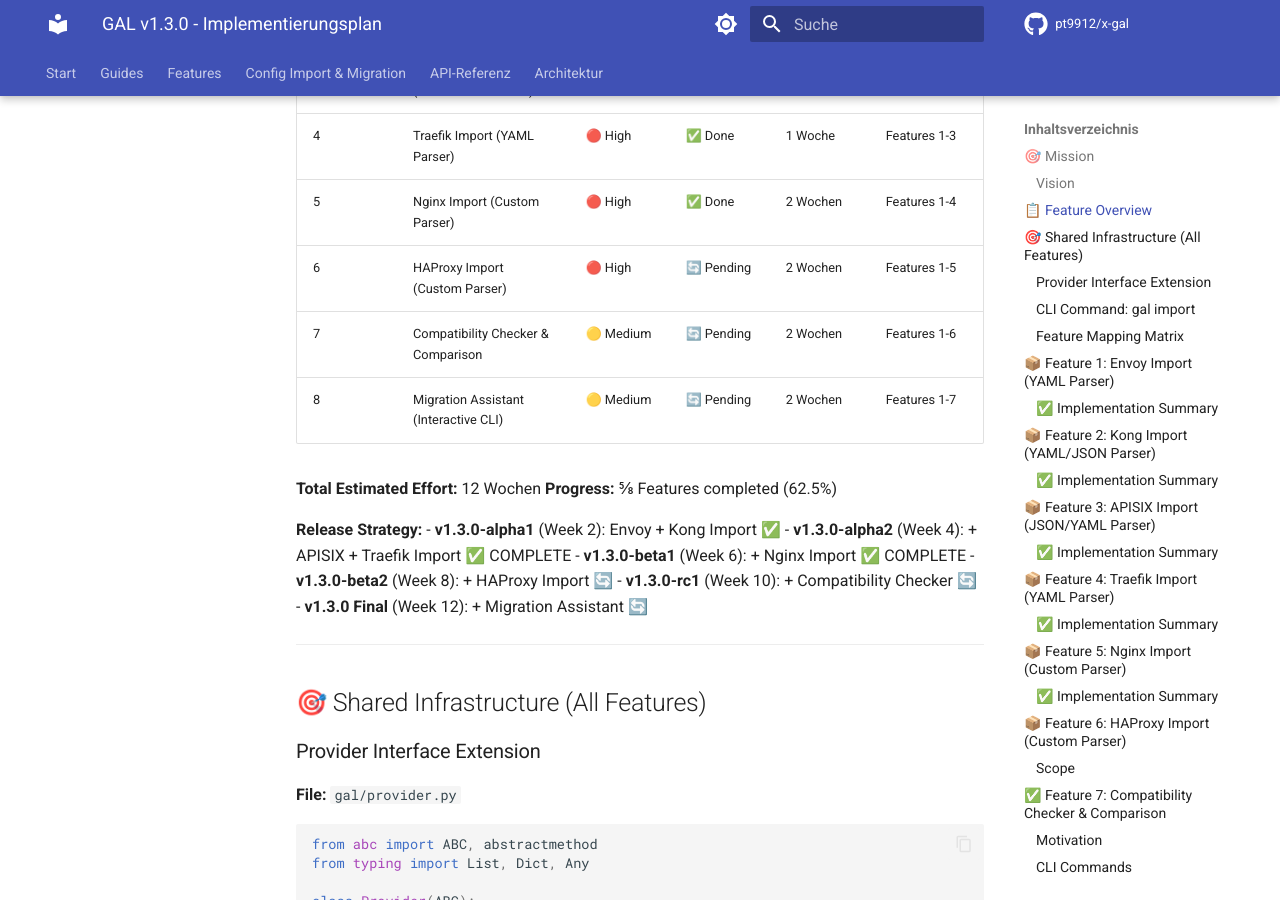
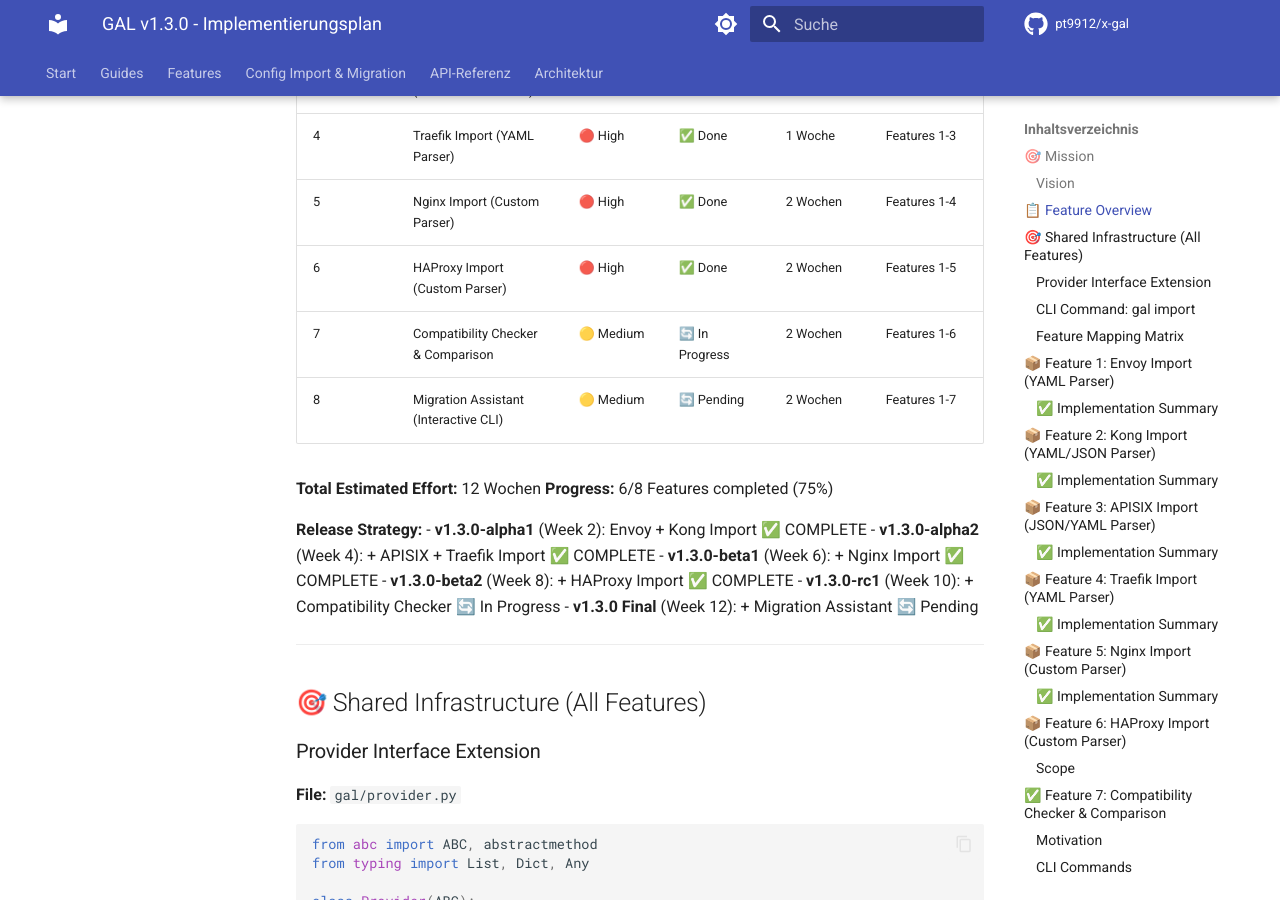
Before and after one commit to pt9912/x-gal, an MkDocs documentation site: the page built from docs/v1.3.0-PLAN.md, in a window 1280 px wide and 900 px high, scrolled down 900 px. Built offline with MkDocs 1.6.1 and Material for MkDocs 9.7.7, drawn with Linux system fonts in a browser that asks for light colours; comment, search, counter and statistics services are not loaded; the version menu is left out.

Commit message:
docs(v1.3.0): Update plan status - Feature 6 completed, starting Feature 7
Update v1.3.0-PLAN.md to reflect completion of Feature 6 (HAProxy Import)
and begin Feature 7 (Compatibility Checker).

## Status Updates

**Feature 6: HAProxy Import**
- Status: 🔄 Pending → ✅ Done
- All 28 tests passing
- Parser coverage: 88%
- Implementation complete with examples and documentation

**Feature 7: Compatibility Checker**
- Status: 🔄 Pending → 🔄 In Progress
- Starting implementation

**Progress:**
- Overall: 5/8 (62.5%) → 6/8 (75%)
- v1.3.0-beta2: 🔄 → ✅ COMPLETE
- v1.3.0-rc1: 🔄 Pending → 🔄 In Progress

## Completed Features (6/8)
1. ✅ Envoy Import (YAML Parser)
2. ✅ Kong Import (YAML Parser)
3. ✅ APISIX Import (JSON/YAML Parser)
4. ✅ Traefik Import (YAML Parser)
5. ✅ Nginx Import (Custom Parser)
6. ✅ HAProxy Import (Custom Parser)

## In Progress (1/8)
7. 🔄 Compatibility Checker & Comparison

## Pending (1/8)
8. 🔄 Migration Assistant (Interactive CLI)

🤖 Generated with [Claude Code](https://claude.com/claude-code)

Co-Authored-By: Claude <noreply@anthropic.com>

```diff
--- a/docs/v1.3.0-PLAN.md
+++ b/docs/v1.3.0-PLAN.md
@@ -29,20 +29,20 @@ Unternehmen mit bestehenden Gateway-Deployments (Nginx, HAProxy, Kong, etc.) kö
 | 3 | APISIX Import (JSON/YAML Parser) | 🔴 High | ✅ Done | 1 Woche | Features 1-2 |
 | 4 | Traefik Import (YAML Parser) | 🔴 High | ✅ Done | 1 Woche | Features 1-3 |
 | 5 | Nginx Import (Custom Parser) | 🔴 High | ✅ Done | 2 Wochen | Features 1-4 |
-| 6 | HAProxy Import (Custom Parser) | 🔴 High | 🔄 Pending | 2 Wochen | Features 1-5 |
-| 7 | Compatibility Checker & Comparison | 🟡 Medium | 🔄 Pending | 2 Wochen | Features 1-6 |
+| 6 | HAProxy Import (Custom Parser) | 🔴 High | ✅ Done | 2 Wochen | Features 1-5 |
+| 7 | Compatibility Checker & Comparison | 🟡 Medium | 🔄 In Progress | 2 Wochen | Features 1-6 |
 | 8 | Migration Assistant (Interactive CLI) | 🟡 Medium | 🔄 Pending | 2 Wochen | Features 1-7 |
 
 **Total Estimated Effort:** 12 Wochen
-**Progress:** 5/8 Features completed (62.5%)
+**Progress:** 6/8 Features completed (75%)
 
 **Release Strategy:**
-- **v1.3.0-alpha1** (Week 2): Envoy + Kong Import ✅
+- **v1.3.0-alpha1** (Week 2): Envoy + Kong Import ✅ COMPLETE
 - **v1.3.0-alpha2** (Week 4): + APISIX + Traefik Import ✅ COMPLETE
 - **v1.3.0-beta1** (Week 6): + Nginx Import ✅ COMPLETE
-- **v1.3.0-beta2** (Week 8): + HAProxy Import 🔄
-- **v1.3.0-rc1** (Week 10): + Compatibility Checker 🔄
-- **v1.3.0 Final** (Week 12): + Migration Assistant 🔄
+- **v1.3.0-beta2** (Week 8): + HAProxy Import ✅ COMPLETE
+- **v1.3.0-rc1** (Week 10): + Compatibility Checker 🔄 In Progress
+- **v1.3.0 Final** (Week 12): + Migration Assistant 🔄 Pending
 
 ---
 
```
